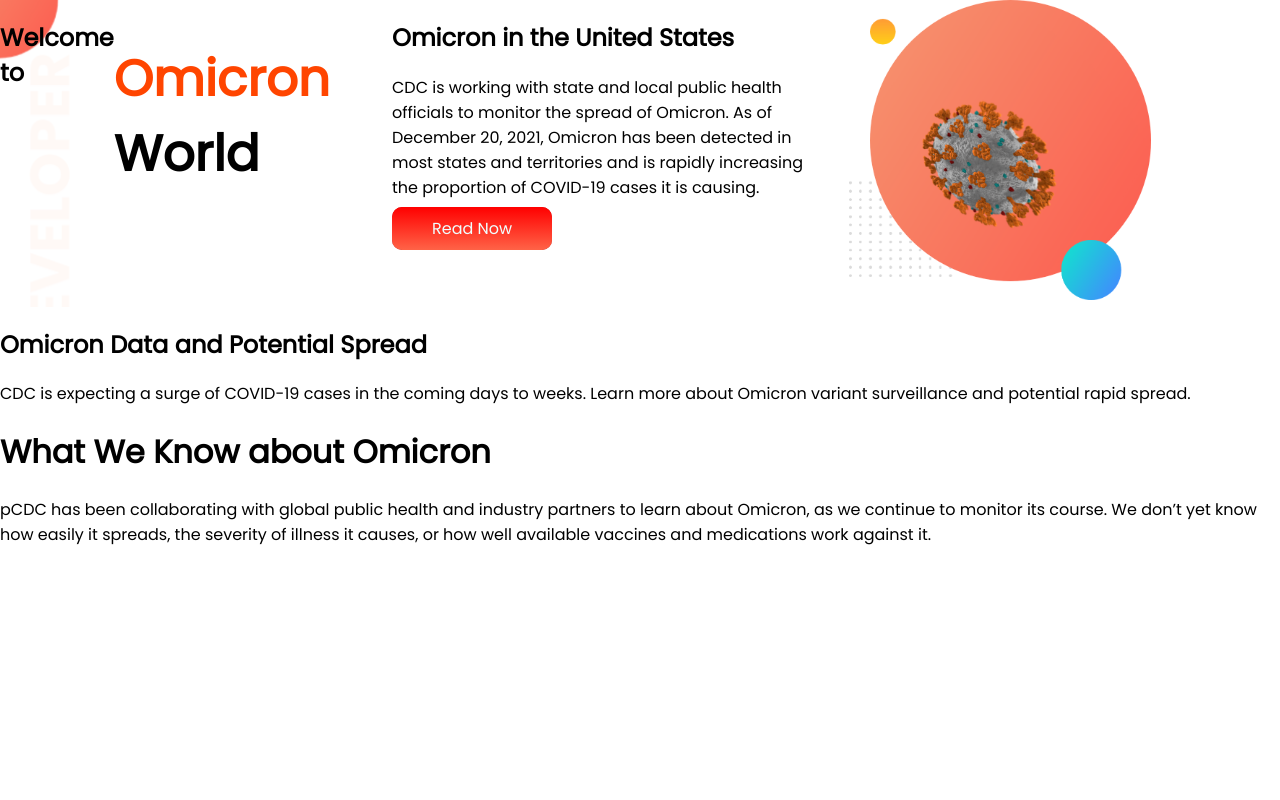
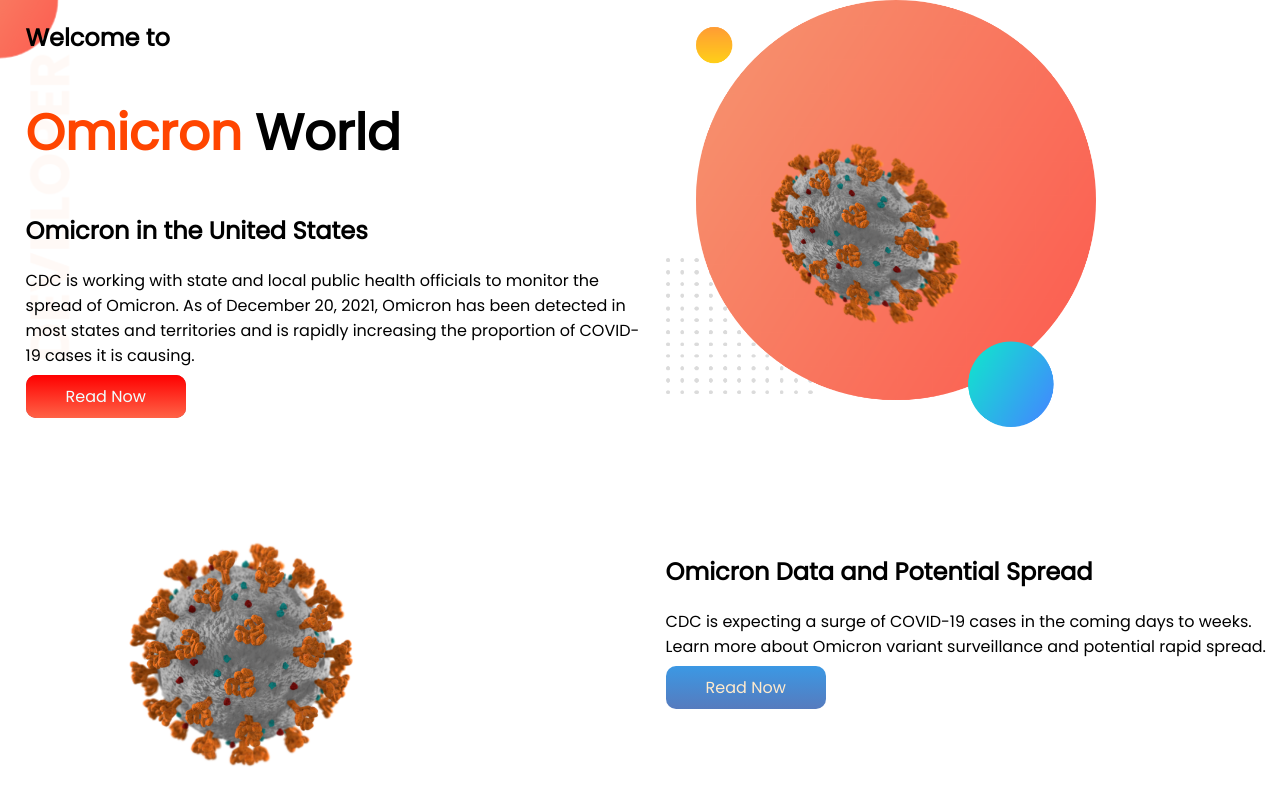
Before and after one commit to tayeful912/omicron, a plain HTML site: page index.html in a window 1280 px wide. Shown: the top 800 px of the page. Drawn offline with Linux system fonts and the light colour scheme.

Commit message:
2nd section add

```diff
--- a/index.html
+++ b/index.html
@@ -16,12 +16,12 @@
 
 <body>
     <section class="top-banner">
-
-        <h1>Welcome to </h1>
-        <h1 style="font-size: 50px;"><span class="title">Omicron</span> World</h1>
+        <div class="half-width">
+            <h1>Welcome to </h1>
+            <h1 style="font-size: 50px;"><span class="title">Omicron</span> World</h1>
 
 
-        <div class="half-width">
+
             <h2>Omicron in the United States</h2>
             <p>CDC is working with state and local public health officials to monitor the spread of Omicron. As of
                 December
@@ -35,17 +35,26 @@
     </section>
 
 
-    <div class="tab">
-        <h2>Omicron Data and Potential Spread</h2>
-        <p>CDC is expecting a surge of COVID-19 cases in the coming days to weeks. Learn more about Omicron variant
-            surveillance and potential rapid spread.</p>
-    </div>
+    <section class="section-2">
+
+
+        <div class="half-width"><img src="img/covid2.png" alt=""></div>
+        <div class="half-width">
+
+            <h2>Omicron Data and Potential Spread</h2>
+            <p>CDC is expecting a surge of COVID-19 cases in the coming days to weeks. Learn
+                more about Omicron variant
+                surveillance and potential rapid spread.</p>
+            <a class="link-button2" target="_blank" href="https://bdexam.xyz">Read Now</a>
+        </div>
+    </section>
 
     <h1>What We Know about Omicron</h1>
     pCDC has been collaborating with global public health and industry partners to learn about Omicron, as we continue
     to monitor its course. We don’t yet know how easily it spreads, the severity of illness it causes, or how well
     available vaccines and medications work against it.
 
+
 </body>
 
 </html>
--- a/style.css
+++ b/style.css
@@ -10,6 +10,7 @@ body{
 
 section{
     display: flex;
+    margin-bottom: 100px;
 }
 
 .half-width{
@@ -35,6 +36,16 @@ section{
 
 }
 
+.link-button2{
+
+    background-image: linear-gradient(rgba(9, 126, 221, 0.795),rgb(86, 123, 190));
+    padding: 10px 40px;
+    color: blanchedalmond;
+    border-radius: 10px;
+    font-weight: 400;
+    text-decoration: none;
+}
+
 .top-banner{
     background-image: url(img/top-banner.png);
     background-repeat: no-repeat;
```
